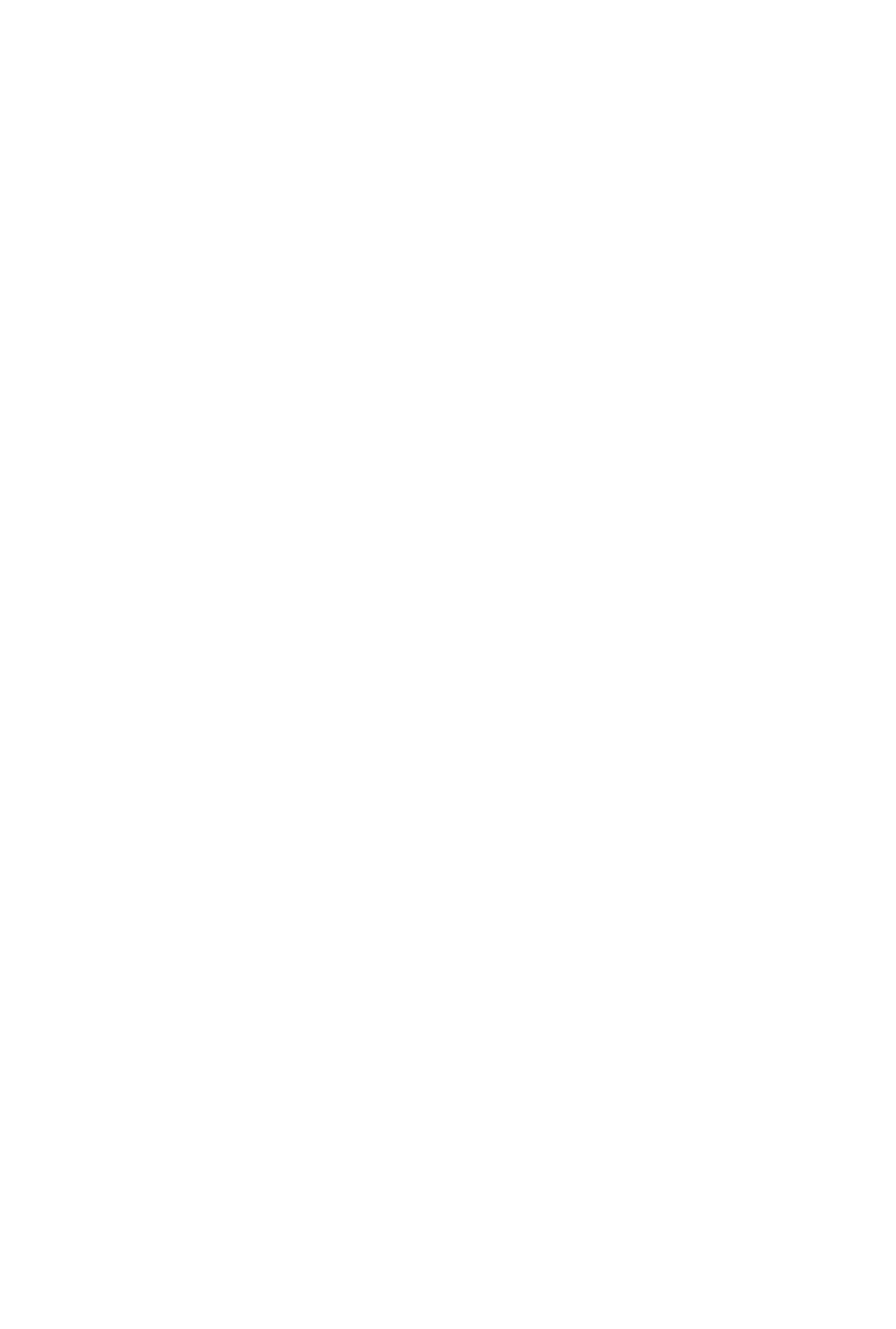
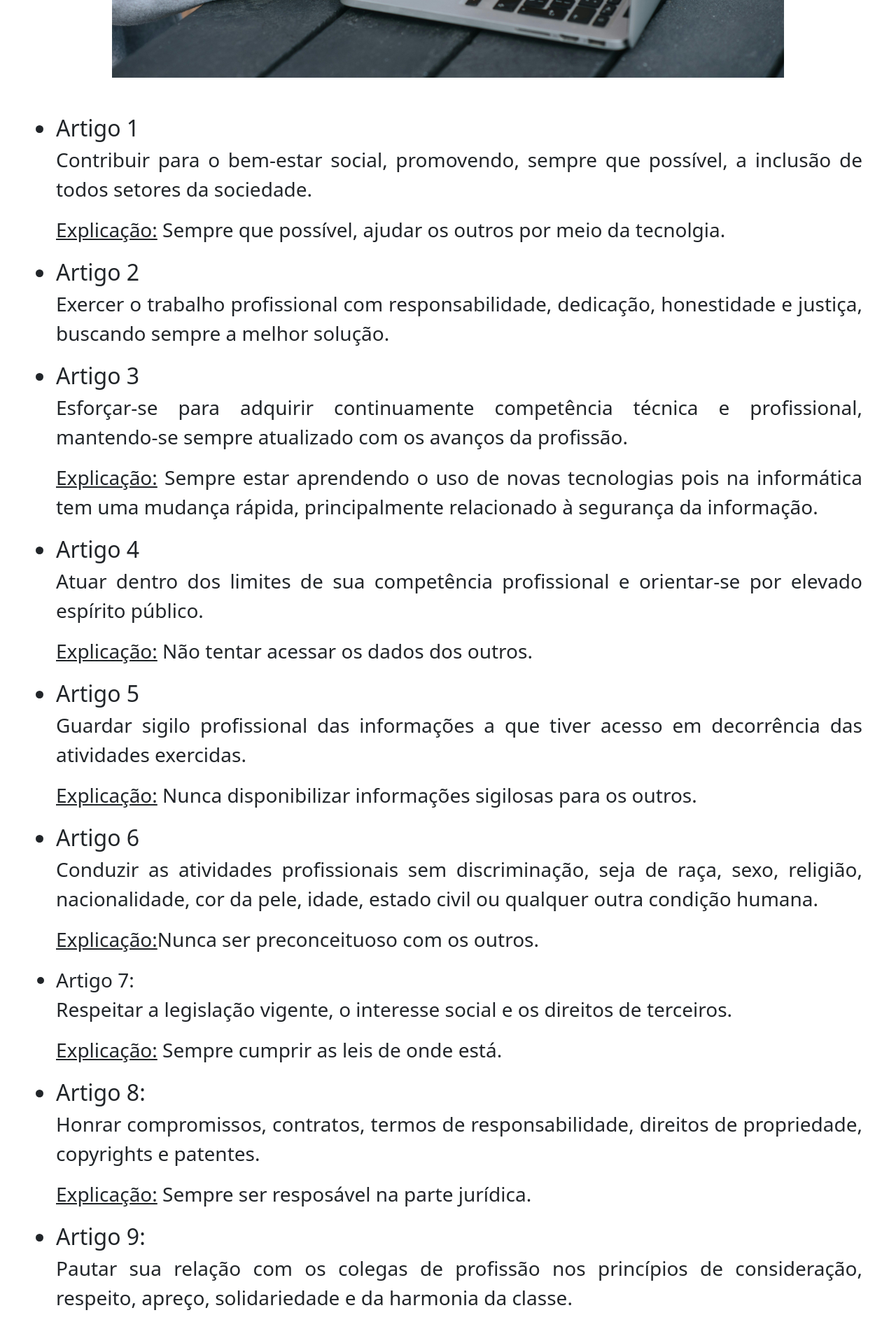
Before and after one commit to guilherme-da-silva-vieira/portal-etica, a React (Vite) app: page / in a window 1280 px wide. Shown: the part 880-2779 px from the top of the page at 70% size. Before the commit the page ends 800 px from the top, so only its background shows below. Built offline with nearby package versions, Linux system fonts and the light colour scheme.

Commit message:
página home

```diff
--- a/index.html
+++ b/index.html
@@ -2,7 +2,6 @@
 <html lang="pt-br">
   <head>
     <meta charset="UTF-8" />
-    <link rel="icon" type="image/svg+xml" href="/vite.svg" />
     <meta name="viewport" content="width=device-width, initial-scale=1.0" />
     <title>portal-etica</title>
   </head>
--- a/src/App.jsx
+++ b/src/App.jsx
@@ -1,7 +1,7 @@
 import Home from "./pages/Home"
 
 
-function App() {
+const App = () => {
 
   return (
     <>
--- a/src/components/Footer.jsx
+++ b/src/components/Footer.jsx
@@ -8,13 +8,13 @@ const getAno = () => {
   return ano;
 }
 
-function Footer() {
+const Footer = () => {
   const ano = getAno();
   return (
     <>
         <div>
           <footer>
-            <h2 className='bg-info fs-2 text-center mt-2 p-2'>&copy; {ano} Ética, todos os direitos reservados.</h2>
+            <h2 className='bg-info text-center mt-2  position-absolute start-0 end-0'>&copy; {ano} Ética, todos os direitos reservados.</h2>
           </footer>
         </div>
     </>
--- a/src/components/Navbar.jsx
+++ b/src/components/Navbar.jsx
@@ -2,12 +2,12 @@ import {Link, NavLink} from "react-router-dom"
 import React from 'react'
 import "bootstrap/dist/js/bootstrap.esm.min.js"
 
-function Navbar() {
+const Navbar = () => {
     return (
     	<>
-			<header>
-        		<nav className="navbar navbar-expand-lg bg-info sticky-top">
-            	  <div className="container-fluid">
+		<header>
+        	<nav className="navbar navbar-expand-lg bg-info">
+            	  	<div className="container-fluid">
                 		<NavLink className="navbar-brand" to="/">Ética</NavLink>
                 		<button className="navbar-toggler" type="button" data-bs-toggle="collapse" data-bs-target="#navbarNavAltMarkup" aria-controls="navbarNavAltMarkup" aria-expanded="false" aria-label="Toggle navigation">
                     		<span className="navbar-toggler-icon"></span>
@@ -21,9 +21,8 @@ function Navbar() {
                     	</div>
                 	</div>
             	  </div>
-        	    </nav>
-       		<div className="mt-5"></div>
-			</header>
+        	</nav>
+		</header>
        </>
     )
 }
--- a/src/main.jsx
+++ b/src/main.jsx
@@ -4,6 +4,9 @@ import Legislacao from './pages/Legislacao.jsx'
 import IA from './pages/IA.jsx'
 import Sobre from './pages/Sobre.jsx'
 import { createBrowserRouter, RouterProvider } from "react-router-dom";
+import "bootstrap/dist/css/bootstrap.min.css"
+import "./styles/text-justify.css"
+
 const router = createBrowserRouter([
   {path: "/", element: <App/>},
   {path: "/sobre", element: <Sobre/>},
--- a/src/pages/Home.jsx
+++ b/src/pages/Home.jsx
@@ -1,11 +1,66 @@
 import React from 'react'
 import Navbar from '../components/Navbar'
 import Footer from '../components/Footer'
+import 'bootstrap/dist/css/bootstrap.min.css'
 
-function Home() {
+const Home = () => {
   return (
     <>
         <Navbar/>
+	<main>
+		<h1 className="text-center text-decoration-underline mt-4">Conheça a Ética na Tecnologia da Informação</h1>
+		<p className="fs-3 m-5 text-justify">Desde 15 de julho de 2013, a Sociedade Brasileira de Computação, definiu o código de ética do profissional de informática que consiste em 12 artigos definindos os deveres desse 			profissional.</p>
+		<p className="fs-3 text-center"><img src="/img/home.jpg" className="h-auto w-75" loading="lazy" alt="pessoa no computador"/></p>
+		<div className="text-justify">
+		<ul className="fs-3 m-5">
+			<li className="fs-2">Artigo 1</li>
+			<p className="fs-3">Contribuir para o bem-estar social, promovendo, sempre que possível, a inclusão de todos setores da sociedade.</p>
+			<p className="fs-3"><span className="text-decoration-underline">Explicação:</span> Sempre que possível, ajudar os outros por meio da tecnolgia.</p>
+			<li className="fs-2">Artigo 2</li>
+			<p className="fs-3">Exercer o trabalho profissional com responsabilidade, dedicação, honestidade e
+			justiça, buscando sempre a melhor solução.</p>
+			<p className="fs-3"></p>
+			<li className="fs-2">Artigo 3</li>
+			<p className="fs-3">Esforçar-se para adquirir continuamente competência técnica e profissional,
+			mantendo-se sempre atualizado com os avanços da profissão.</p>
+			<p className="fs-3"><span className="text-decoration-underline">Explicação:</span> Sempre estar aprendendo o uso de novas tecnologias pois na informática tem uma mudança rápida, principalmente relacionado à 				segurança da informação.</p>
+			<li className="fs-2">Artigo 4</li>
+			<p className="fs-3">Atuar dentro dos limites de sua competência profissional e orientar-se por
+			elevado espírito público.</p>
+			<p className="fs-3"><span className="text-decoration-underline">Explicação:</span> Não tentar acessar os dados dos outros.</p>
+			<li className="fs-2">Artigo 5</li>
+			<p className="fs-3">Guardar sigilo profissional das informações a que tiver acesso em decorrência
+			das atividades exercidas.</p>
+			<p className="fs-3"><span className="text-decoration-underline">Explicação:</span> Nunca disponibilizar informações sigilosas para os outros.</p>
+			<li className="fs-2">Artigo 6</li>
+			<p className="fs-3">Conduzir as atividades profissionais sem discriminação, seja de raça, sexo,
+			religião, nacionalidade, cor da pele, idade, estado civil ou qualquer outra condição
+			humana.</p>
+			<p className="fs-3"><span className="text-decoration-underline">Explicação:</span>Nunca ser preconceituoso com os outros.</p>
+			<li className="fs-3">Artigo 7:</li>
+			<p className="fs-3">Respeitar a legislação vigente, o interesse social e os direitos de terceiros.</p>
+			<p className="fs-3"><span className="text-decoration-underline">Explicação:</span> Sempre cumprir as leis de onde está.</p>
+			<li className="fs-2">Artigo 8:</li>
+			<p className="fs-3">Honrar compromissos, contratos, termos de responsabilidade, direitos de propriedade, copyrights e patentes.</p>
+			<p className="fs-3"><span className="text-decoration-underline">Explicação:</span> Sempre ser resposável na parte jurídica.</p>
+			<li className="fs-2">Artigo 9:</li>
+			<p className="fs-3">Pautar sua relação com os colegas de profissão nos princípios de consideração,
+			respeito, apreço, solidariedade e da harmonia da classe.</p>
+			<p className="fs-3"><span class="text-decoration-underline">Explicação:</span> Respeitar os outros porfissionais de informática que trabalham junto com você.</p>
+			<li className="fs-2">Artigo 10:</li>
+			<p className="fs-3">Não praticar atos que possam comprometer a honra, a dignidade, privacidade
+			de qualquer pessoa.</p>
+			<p className="fs-3"><span class="text-decoration-underline">Explicação:</span> Não prejudicar ninguém utilizando seus conhecimentos de informática.</p>
+			<li className="fs-2">Artigo 11:</li>
+			<p className="fs-3">Nunca apropriar-se de trabalho intelectual, iniciativas ou soluções encontradas
+			por outras pessoas.</p>
+			<p className="fs-3"><span className="text-decoration-underline">Explicação:</span> Não é permitido plágio em nenhuma situação.</p>
+			<li className="fs-2">Artigo 12:</li>
+			<p className="fs-3">Zelar pelo cumprimento deste código.</p>
+			<p className="fs-3"><span className="text-decoration-underline">Explicação:</span> Respeitar todo os artigos anteriores.</p>
+		</ul>
+		</div>
+	</main>
         <Footer/>
     </>
   )
--- a/src/pages/Legislacao.jsx
+++ b/src/pages/Legislacao.jsx
@@ -1,9 +1,17 @@
 import React from 'react'
 import NavBar from '../components/Navbar'
+import Footer from '../components/Footer'
+import 'bootstrap/dist/css/bootstrap.min.css'
 
 function Legislacao() {
   return (
-    <NavBar/>
+	<>
+    		<NavBar/>
+		<main>
+			<h1 className="text-center">Lei Carolina Dieckmann</h1>
+		</main>
+    		<Footer/>
+	</>
   )
 }
 
--- a/src/pages/Sobre.jsx
+++ b/src/pages/Sobre.jsx
@@ -1,10 +1,12 @@
 import React from 'react'
 import NavBar from '../components/Navbar'
+import Footer from '../components/Footer'
 
 function Sobre() {
   return (
     <>
         <NavBar/>
+	<Footer/>
     </>
   )
 }
--- /dev/null
+++ b/src/styles/text-justify.css
@@ -0,0 +1,4 @@
+.text-justify{
+	text-align: justify;
+	justify-content: auto;
+}
```
Also changed, not shown: creditos.txt (added), img/home.jpg (added), 1 other file (tests, documents, lock files or other folders).
